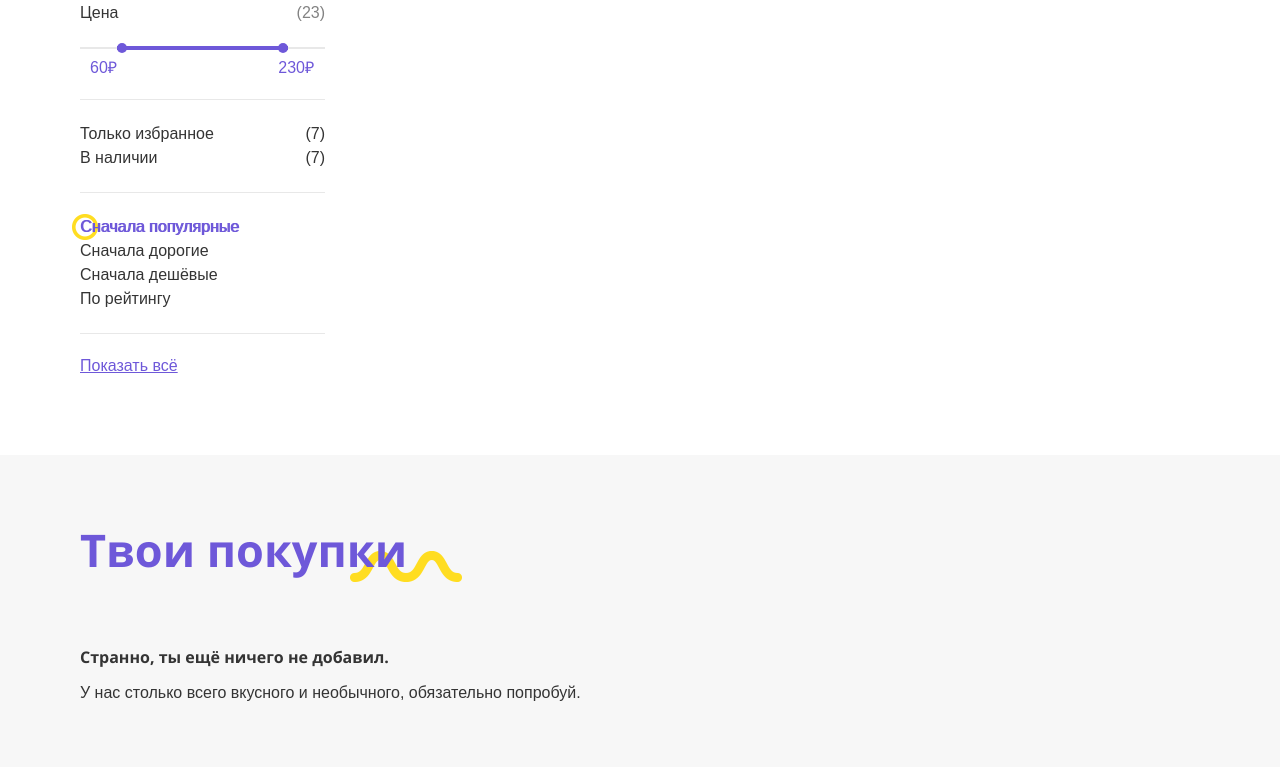
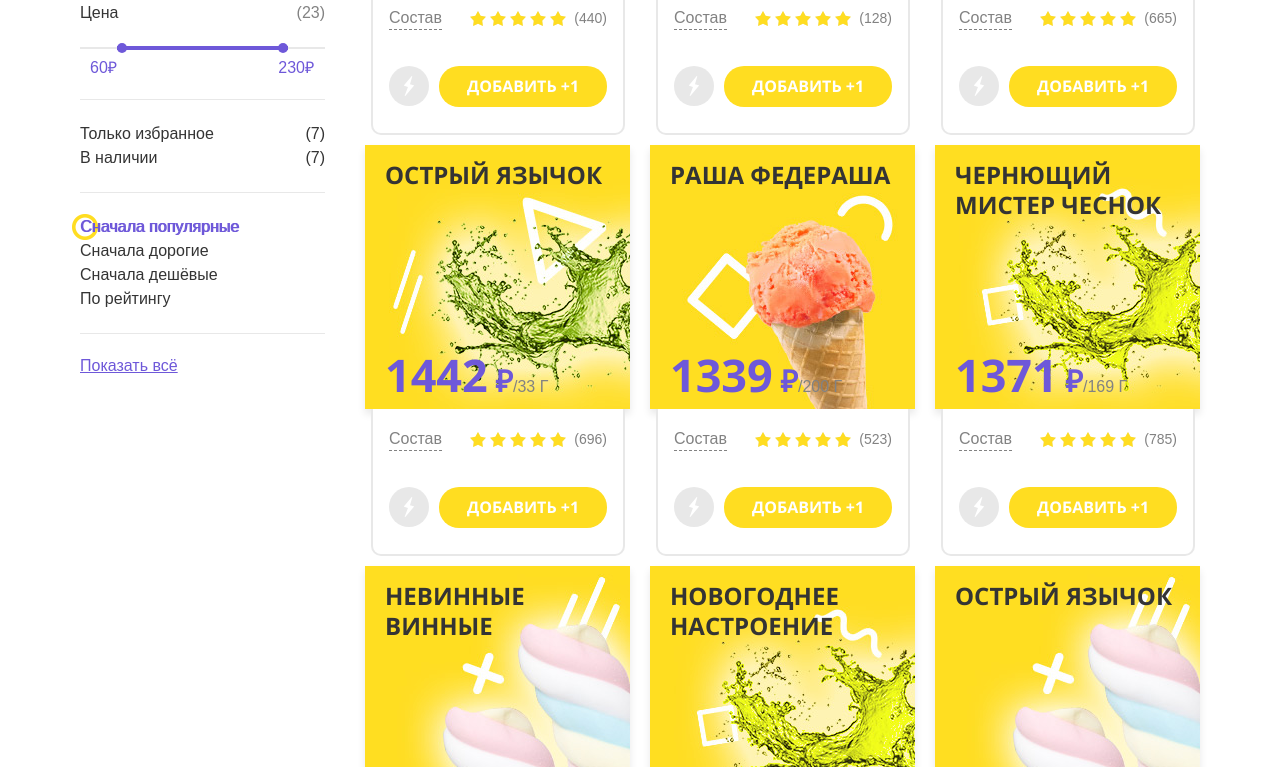
Before and after one commit to dosinho/797871-candyshop, a website: page index.html in a window 1280 px wide. Shown: the part 656-1423 px from the top of the page. Drawn offline with Linux system fonts and the light colour scheme; files whose address does not match are found by name.

Commit message:
3 лекция личный проект

```diff
--- a/index.html
+++ b/index.html
@@ -483,5 +483,7 @@
     </div>
   </template>
 
+<script src="js/goods.js"></script>
+
 </body>
 </html>
--- /dev/null
+++ b/js/goods.js
@@ -0,0 +1,148 @@
+'use strict';
+
+var contentBasket = document.querySelector('.goods__cards');
+contentBasket.classList.remove('goods__cards--empty');
+var hideBasket = document.querySelector('.goods__card-empty');
+hideBasket.classList.add('visually-hidden');
+
+var content = document.querySelector('.catalog__cards');
+content.classList.remove('catalog__cards--load');
+var hide = document.querySelector('.catalog__load');
+hide.classList.add('visually-hidden');
+
+var randomInteger = function (min, max) {
+    var rand = min + Math.random() * (max + 1 - min);
+    rand = Math.floor(rand);
+    return rand;
+  };
+var randomData = function (setting) {
+	var data = setting[Math.floor(Math.random() * setting.length)];
+	return data;
+};
+var COMPOSITION = ['молоко', 'сливки', 'вода', 'пищевой краситель', 'патока', 'ароматизатор бекона', 'ароматизатор свинца', 'ароматизатор дуба, идентичный натуральному', 'ароматизатор картофеля', 'лимонная кислота', 'загуститель', 'эмульгатор', 'консервант: сорбат калия', 'посолочная смесь: соль, нитрит натрия', 'ксилит', 'карбамид', 'вилларибо', 'виллабаджо'];
+var AVAILABLE = [true, false];
+var GOODS = ['Чесночные сливки', 'Огуречный педант', 'Молочная хрюша', 'Грибной шейк', 'Баклажановое безумие', 'Паприколу итальяно', 'Нинзя-удар васаби', 'Хитрый баклажан', 'Горчичный вызов', 'Кедровая липучка', 'Корманный портвейн', 'Чилийский задира', 'Беконовый взрыв', 'Арахис vs виноград', 'Сельдерейная душа', 'Початок в бутылке', 'Чернющий мистер чеснок', 'Раша федераша', 'Кислая мина', 'Кукурузное утро', 'Икорный фуршет', 'Новогоднее настроение', 'С пивком потянет', 'Мисс креветка', 'Бесконечный взрыв', 'Невинные винные', 'Бельгийское пенное', 'Острый язычок'];
+var PICS =  ['img/cards/gum-cedar.jpg', 'img/cards/gum-chile.jpg', 'img/cards/gum-eggplant.jpg', 'img/cards/gum-mustard.jpg', 'img/cards/gum-portwine.jpg', 'img/cards/gum-wasabi.jpg', 'img/cards/ice-cucumber.jpg', 'img/cards/ice-eggplant.jpg', 'img/cards/ice-garlic.jpg', 'img/cards/ice-italian.jpg', 'img/cards/ice-mushroom.jpg', 'img/cards/ice-pig.jpg', 'img/cards/marmalade-beer.jpg', 'img/cards/marmalade-caviar.jpg', 'img/cards/marmalade-corn.jpg', 'img/cards/marmalade-new-year.jpg', 'img/cards/marmalade-sour.jpg', 'img/cards/marshmallow-bacon.jpg', 'img/cards/marshmallow-beer.jpg', 'img/cards/marshmallow-shrimp.jpg', 'img/cards/marshmallow-spicy.jpg', 'img/cards/marshmallow-wine.jpg', 'img/cards/soda-bacon.jpg', 'img/cards/soda-celery.jpg', 'img/cards/soda-cob.jpg', 'img/cards/soda-garlic.jpg', 'img/cards/soda-peanut-grapes.jpg', 'img/cards/soda-russian.jpg'];
+
+var generateArray = function(){
+var arr = [];
+
+for (var i =0; i<26;i++){
+	var obj = {
+	name: randomData(GOODS),
+	picture: randomData(PICS),
+	amount: randomInteger(0, 20),
+	price: randomInteger(100, 1500),
+	weight: randomInteger (30, 300),
+	rating: {
+		value: randomInteger (1, 5),
+		number: randomInteger(10, 900)
+		},
+	nutritionFacts: {
+		sugar: randomData(AVAILABLE),
+		energy: randomInteger(70, 500),
+		contents: randomData(COMPOSITION) + ', ' + randomData(COMPOSITION) + ', ' + randomData(COMPOSITION) + ', ' + randomData(COMPOSITION) + ', ' + randomData(COMPOSITION),
+		}
+};
+arr.push(obj);
+}
+return arr;
+};
+
+var goodsArray = generateArray();
+var goodBlock = document.querySelector('.catalog__cards');
+var GoodTemplate = document.querySelector('#card')
+    .content
+    .querySelector('.catalog__card');
+
+
+
+
+  var renderGood = function (good) {
+  var goodElement = GoodTemplate.cloneNode(true);
+  goodElement.querySelector('.card__img').src = good.picture;
+  goodElement.querySelector('.card__title').textContent = good.name;
+  goodElement.querySelector('.star__count').textContent = '(' + good.rating.number + ')';
+  goodElement.querySelector('.card__composition-list').textContent = good.nutritionFacts.contents;
+  goodElement.querySelector('.card__price').innerHTML = good.price + '<span class="card__currency"> ₽</span><span class="card__weight">/' + good.weight +' Г</span>';
+
+  goodElement.classList.remove('card--in-stock');
+  if (good.amount > 5){
+	  goodElement.classList.add('card--in-stock');
+  } else if (good.amount >= 1 && good.amount <= 5) {
+	  goodElement.classList.add('card--little');
+  } else if (good.amount === 0) {
+	  goodElement.classList.add('card--soon');
+  }
+
+
+  goodElement.classList.remove('stars__rating--five');
+  if (good.rating.value === 1){
+	  goodElement.classList.add('stars__rating--one');
+  } else if (good.rating.value === 2) {
+	  goodElement.classList.add('stars__rating--two');
+  } else if (good.rating.value === 3) {
+	  goodElement.classList.add('stars__rating--three');
+  } else if (good.rating.value === 4) {
+	  goodElement.classList.add('stars__rating--four');
+  } else if (good.rating.value === 5) {
+	  goodElement.classList.add('stars__rating--five');
+  }
+
+
+  return goodElement;
+};
+
+
+var fragment = document.createDocumentFragment();
+for (var i = 0; i < goodsArray.length; i++) {
+  fragment.appendChild(renderGood(goodsArray[i]));
+
+}
+goodBlock.appendChild(fragment);
+
+var goodInBasketBlock = document.querySelector('.goods__cards');
+var goodInBasketTemplate = document.querySelector('#card-order')
+    .content
+    .querySelector('.goods_card');
+
+var generateArrayInBasket = function(){
+var arr = [];
+
+for (var i = 0; i < 3; i++){
+	var obj = {
+	name: randomData(GOODS),
+	picture: randomData(PICS),
+	amount: randomInteger(0, 20),
+	price: randomInteger(100, 1500),
+	weight: randomInteger (30, 300),
+	rating: {
+		value: randomInteger (1, 5),
+		number: randomInteger(10, 900)
+		},
+	nutritionFacts: {
+		sugar: randomData(AVAILABLE),
+		energy: randomInteger(70, 500),
+		contents: randomData(COMPOSITION) + ', ' + randomData(COMPOSITION) + ', ' + randomData(COMPOSITION) + ', ' + randomData(COMPOSITION) + ', ' + randomData(COMPOSITION),
+		}
+};
+arr.push(obj);
+}
+return arr;
+};
+var goodsArrayInBasket = generateArrayInBasket();
+
+var renderGoodInBasket = function (goodIn) {
+  var goodElement = goodInBasketTemplate.cloneNode(true);
+  goodElement.querySelector('.card-order__img').src = goodIn.picture;
+  goodElement.querySelector('.card-order__price').textContent = goodIn.price + '₽';
+  goodElement.querySelector('.card-order__title').textContent = goodIn.name;
+
+
+  return goodElement;
+}
+var basket = document.createDocumentFragment();
+for (var l = 0; l < goodsArrayInBasket.length; l++) {
+  basket.appendChild(renderGoodInBasket(goodsArrayInBasket[l]));
+}
+goodInBasketBlock.appendChild(basket);
```
